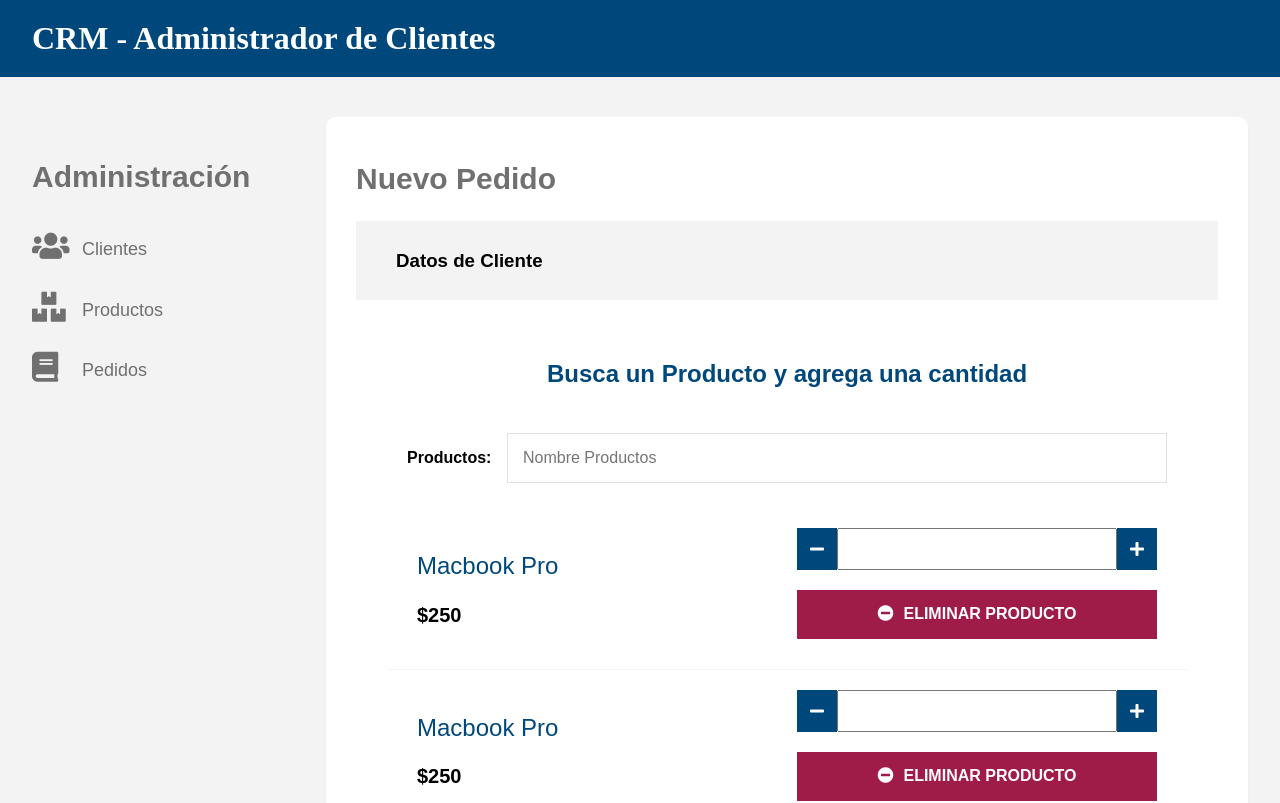
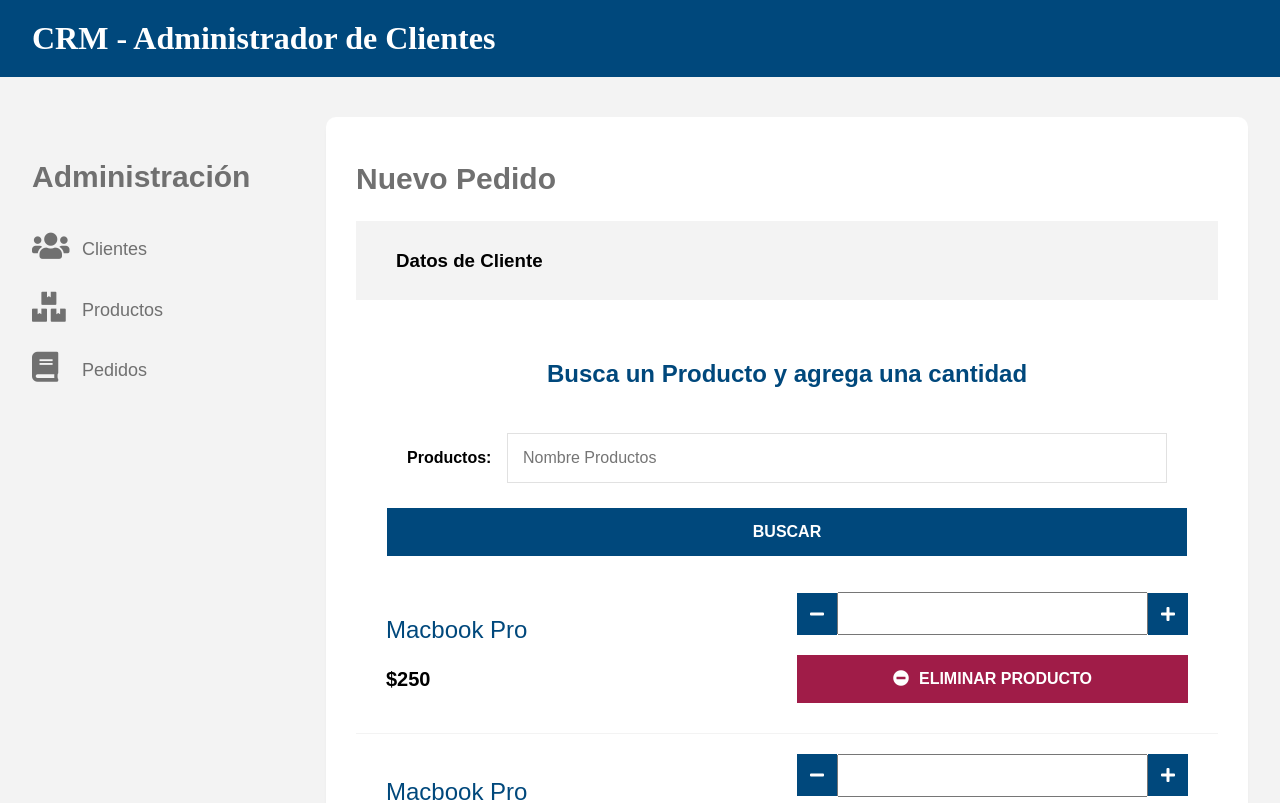
Before and after one commit to Gonzalo-Aruquipa/CRUD-React, a React (Vite) app: page /create-pedido/1 in a window 1280 px wide. Shown: the top 803 px of the page. Built offline with nearby package versions, Linux system fonts and the light colour scheme; no server answers.

Commit message:
search product

```diff
--- a/src/components/NewPedido.jsx
+++ b/src/components/NewPedido.jsx
@@ -1,38 +1,60 @@
 import axios from "axios";
 import { useEffect, useState } from "react";
 import { useParams } from "react-router-dom";
+import { SearchProduct } from "./SearchProduct";
+import Swal from "sweetalert2";
 
 export const NewPedido = () => {
-
   const URL = "http://localhost:3000";
   const [client, setClient] = useState({});
+  const [buscar, setBuscar] = useState("");
+  const [products, setProducts]= useState({});
+
+  console.log("el prouct buscaddo", products)
 
   const { id } = useParams();
 
   const getCliente = async () => {
     const client = await axios.get(`${URL}/clientes/${id}`);
-    setClient(client.data)
+    setClient(client.data);
   };
 
   useEffect(() => {
     getCliente();
-  }, [] );
+  }, []);
+
+  const buscaProducto = async(e) => {
+    e.preventDefault();
+    const response = await axios.get(`${URL}/search?name=${buscar}`)
+
+
+    if(response.data[0]){
+      setProducts(response.data)
+    }else{
+      Swal.fire("No se encontraron resultados", "Vuelva a Intentarlo", "error");
+    }
+
+  }
+
+  const leerBus = (e) => {
+    setBuscar(e.target.value)
+
+  }
   return (
     <>
       <h2>Nuevo Pedido</h2>
 
       <div className="ficha-cliente">
         <h3>Datos de Cliente</h3>
-        <p>{client.name} {client.lastname}</p>
+        <p>
+          {client.name} {client.lastname}
+        </p>
       </div>
 
-      <form  >
-        <legend>Busca un Producto y agrega una cantidad</legend>
-
-        <div className="campo">
-          <label>Productos:</label>
-          <input type="text" placeholder="Nombre Productos" name="productos" />
-        </div>
+      <SearchProduct
+      buscaProducto={buscaProducto}
+      leerBus={leerBus}
+      />
 
       <ul className="resumen">
         <li>
@@ -97,13 +119,8 @@ export const NewPedido = () => {
         />
       </div>
       <div className="enviar">
-          <input
-            type="submit"
-            className="btn btn-azul"
-            value="Agregar Pedido"
-          />
+        <input type="submit" className="btn btn-azul" value="Agregar Pedido" />
       </div>
-      </form>
     </>
   );
 };
--- /dev/null
+++ b/src/components/SearchProduct.jsx
@@ -0,0 +1,27 @@
+
+export const SearchProduct = (props) => {
+
+
+  return (
+    <>
+      <form  onSubmit={props.buscaProducto}>
+        <legend>Busca un Producto y agrega una cantidad</legend>
+
+        <div className="campo">
+          <label>Productos:</label>
+          <input
+          type="text"
+          placeholder="Nombre Productos"
+          name="productos"
+          onChange={props.leerBus}
+          />
+        </div>
+        <input
+        type="submit"
+        className="btn btn-azul btn-block"
+        value={"Buscar"}
+        />
+        </form>
+    </>
+  )
+}
```
Lines whose indentation alone changed are shown as unchanged.
